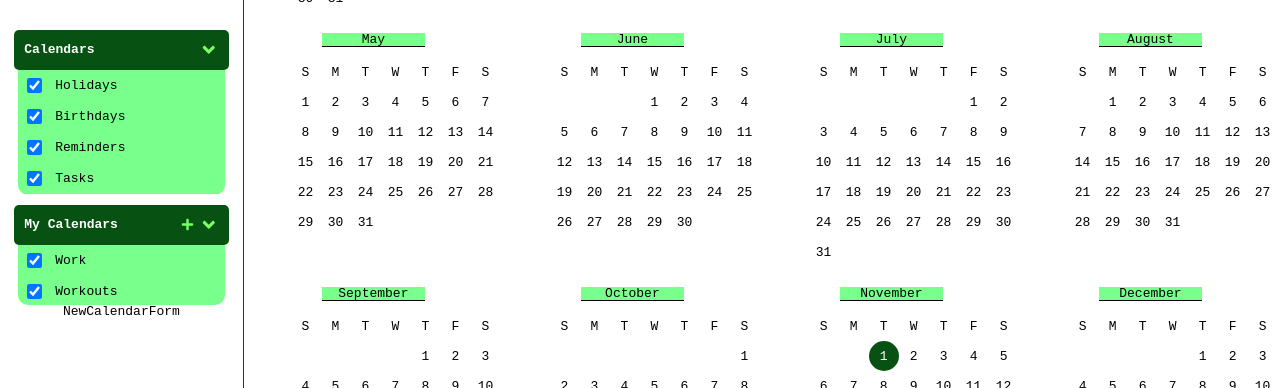
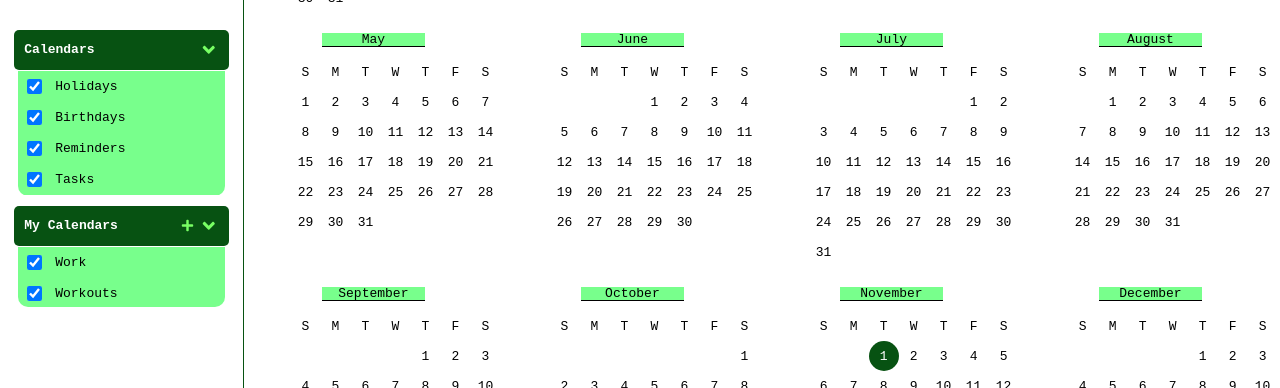
Before and after one commit to kraig-hebert/calendar, a React (Create React App) app: page / in a window 1280 px wide. Shown: the part 326-714 px from the top of the page. Built offline with nearby package versions, Linux system fonts and the light colour scheme.

Commit message:
changed animations on newCalendarForm to look like it grows from the accordionBody, and added white borders to the tops of accordionBodies to add depth

```diff
--- a/src/components/sideDrawer/SideDrawer.jsx
+++ b/src/components/sideDrawer/SideDrawer.jsx
@@ -12,7 +12,6 @@ import {
 } from '../../reducers/appSettings';
 import { format } from 'date-fns';
 import CustomerDrawerAccordion from './customDrawerAccordion/CustomerDrawerAccordion';
-import NewCalendarForm from './newCalendarForm/NewCalendarForm';
 
 const SideDrawer = () => {
   const drawerOpen = useSelector(selectDrawerOpen);
@@ -20,7 +19,7 @@ const SideDrawer = () => {
   const classes = useStyles();
   const toggleSideDrawerClosed = useSideDrawerToggle(false);
   const month = format(date, 'MMMM y');
-  const [calendarFormVisible, setCalendarFormVisible] = useState(true);
+  const [calendarFormVisible, setCalendarFormVisible] = useState(false);
 
   return (
     <>
@@ -43,7 +42,6 @@ const SideDrawer = () => {
             calendarFormVisible={calendarFormVisible}
             setCalendarFormVisible={setCalendarFormVisible}
           />
-          <NewCalendarForm calendarFormVisible={calendarFormVisible} />
         </div>
       )}
     </>
--- a/src/components/sideDrawer/customDrawerAccordion/CustomerDrawerAccordion.jsx
+++ b/src/components/sideDrawer/customDrawerAccordion/CustomerDrawerAccordion.jsx
@@ -1,6 +1,8 @@
 import React, { useState } from 'react';
 import AccordionBody from './accordionBody/AccordionBody';
 import AccordionHeader from './accordionHeader/AccordionHeader';
+import NewCalendarForm from '../newCalendarForm/NewCalendarForm';
+
 import { useStyles } from './styles';
 import PropTypes from 'prop-types';
 
@@ -17,7 +19,11 @@ const CustomerDrawerAccordion = (props) => {
         calendarFormVisible={calendarFormVisible}
         setCalendarFormVisible={setCalendarFormVisible}
       />
-      <AccordionBody showAccordion={calendarAccordionOpen} />
+      <AccordionBody
+        showAccordion={calendarAccordionOpen}
+        calendarFormVisible={calendarFormVisible}
+      />
+      <NewCalendarForm calendarFormVisible={calendarFormVisible} />
     </div>
   );
 };
--- a/src/components/sideDrawer/customDrawerAccordion/accordionBody/AccordionBody.jsx
+++ b/src/components/sideDrawer/customDrawerAccordion/accordionBody/AccordionBody.jsx
@@ -4,7 +4,7 @@ import PropTypes from 'prop-types';
 import CalendarList from './calendarList/CalendarList';
 
 const AccordionBody = (props) => {
-  const { showAccordion } = props;
+  const { showAccordion, calendarFormVisible } = props;
   const setAccordionHeight = () => {
     if (showAccordion) return '60px';
     else return '0px';
@@ -19,6 +19,7 @@ const AccordionBody = (props) => {
 
 AccordionBody.propTypes = {
   showAccordion: PropTypes.bool,
+  calendarFormVisible: PropTypes.bool,
 };
 
 export default AccordionBody;
--- a/src/components/sideDrawer/customDrawerAccordion/accordionBody/styles.js
+++ b/src/components/sideDrawer/customDrawerAccordion/accordionBody/styles.js
@@ -8,5 +8,6 @@ export const useStyles = createUseStyles({
     width: '85%',
     borderBottomLeftRadius: '10px',
     borderBottomRightRadius: '10px',
+    borderTop: '1px solid #fff',
   },
 });
--- a/src/components/sideDrawer/customDrawerAccordion/accordionHeader/AccordionHeader.jsx
+++ b/src/components/sideDrawer/customDrawerAccordion/accordionHeader/AccordionHeader.jsx
@@ -18,12 +18,12 @@ const AccordionHeader = (props) => {
       <span>My Calendars</span>
       <div className={classes.iconGroup}>
         {calendarFormVisible ? (
-          <FaPlus
+          <FaMinus
             className={classes.shrunkIcon}
             onClick={(e) => setCalendarFormVisible(!calendarFormVisible)}
           />
         ) : (
-          <FaMinus
+          <FaPlus
             className={classes.shrunkIcon}
             onClick={(e) => setCalendarFormVisible(!calendarFormVisible)}
           />
--- a/src/components/sideDrawer/customDrawerAccordion/styles.js
+++ b/src/components/sideDrawer/customDrawerAccordion/styles.js
@@ -7,5 +7,6 @@ export const useStyles = createUseStyles({
     alignItems: 'center',
     justifyContent: 'flex-start',
     width: '100%',
+    position: 'relative',
   },
 });
--- a/src/components/sideDrawer/defaultDrawerAccordion/accordionBody/styles.js
+++ b/src/components/sideDrawer/defaultDrawerAccordion/accordionBody/styles.js
@@ -8,5 +8,6 @@ export const useStyles = createUseStyles({
     width: '85%',
     borderBottomLeftRadius: '10px',
     borderBottomRightRadius: '10px',
+    borderTop: '1px solid #fff',
   },
 });
--- a/src/components/sideDrawer/newCalendarForm/NewCalendarForm.jsx
+++ b/src/components/sideDrawer/newCalendarForm/NewCalendarForm.jsx
@@ -5,11 +5,15 @@ import PropTypes from 'prop-types';
 const NewCalendarForm = (props) => {
   const { calendarFormVisible } = props;
   const setCalendarFormVisible = () => {
-    if (calendarFormVisible) return 'block';
-    else return 'none';
+    if (calendarFormVisible) return '175px';
+    else return '0';
   };
-  const classes = useStyles({ display: setCalendarFormVisible() });
-  return <div className={classes.newCalendarForm}>NewCalendarForm</div>;
+  const classes = useStyles({ height: setCalendarFormVisible() });
+  return (
+    <div className={classes.newCalendarForm}>
+      <p>Add New Calendar</p>
+    </div>
+  );
 };
 
 NewCalendarForm.propTypes = {
--- a/src/components/sideDrawer/newCalendarForm/styles.js
+++ b/src/components/sideDrawer/newCalendarForm/styles.js
@@ -2,6 +2,27 @@ import { createUseStyles } from 'react-jss';
 
 export const useStyles = createUseStyles({
   newCalendarForm: (props) => ({
-    display: props.display,
+    position: 'absolute',
+    top: '100%',
+    zIndex: '1',
+    display: 'flex',
+    justifyContent: 'center',
+    width: '80%',
+    height: props.height,
+    transition: '.25s',
+    borderTop: '1px solid #fff',
+    borderBottomLeftRadius: '5px',
+    borderBottomRightRadius: '5px',
+    overflow: 'hidden',
+    backgroundColor: 'rgb(120,255,140)',
+    '& p': {
+      paddingTop: '10px',
+      color: '#fff',
+      backgroundColor: 'rgb(7,82,18)',
+      display: 'flex',
+      justifyContent: 'center',
+      height: '20px',
+      width: '100%',
+    },
   }),
 });
--- a/src/components/sideDrawer/styles.js
+++ b/src/components/sideDrawer/styles.js
@@ -8,6 +8,7 @@ export const useStyles = createUseStyles({
     display: 'flex',
     flexDirection: 'column',
     alignItems: 'center',
+    overflow: 'hidden',
   },
   iconContainer: {
     display: 'flex',
```
